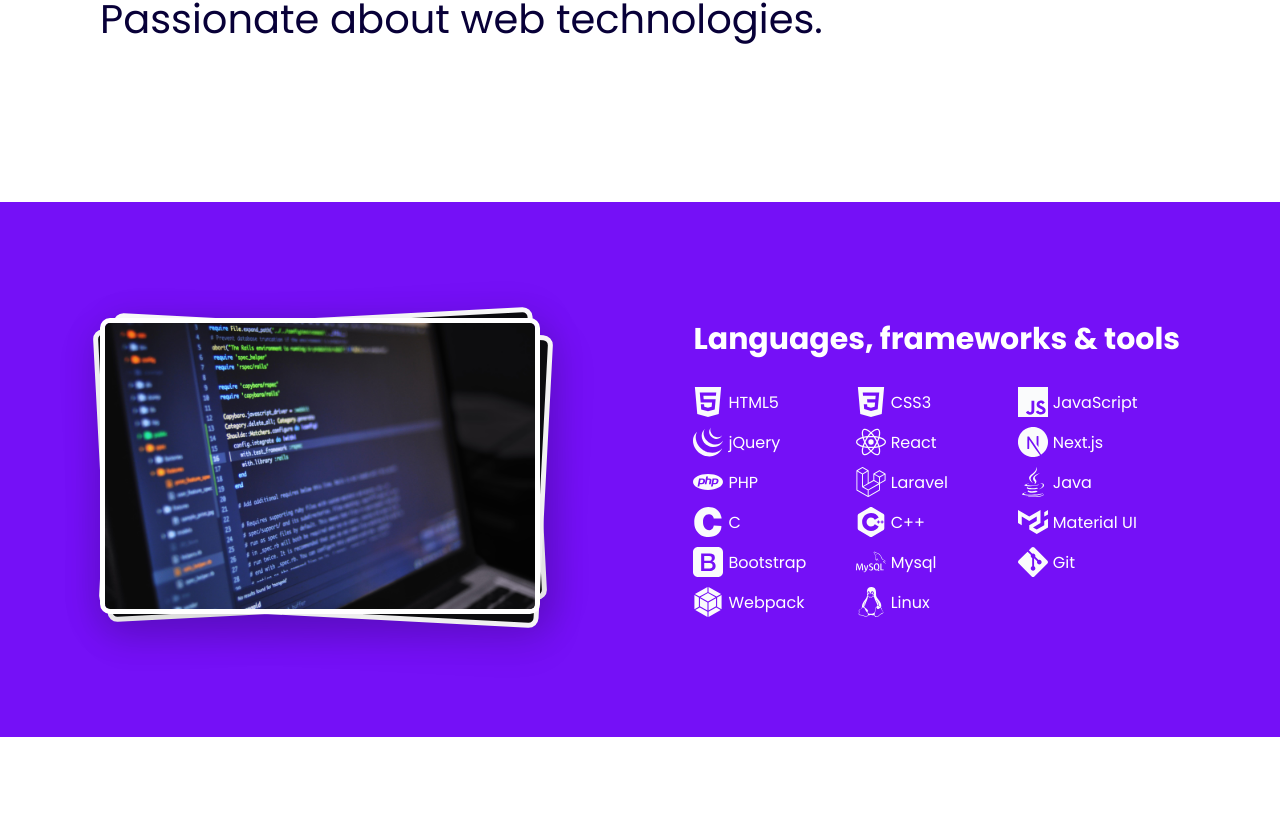
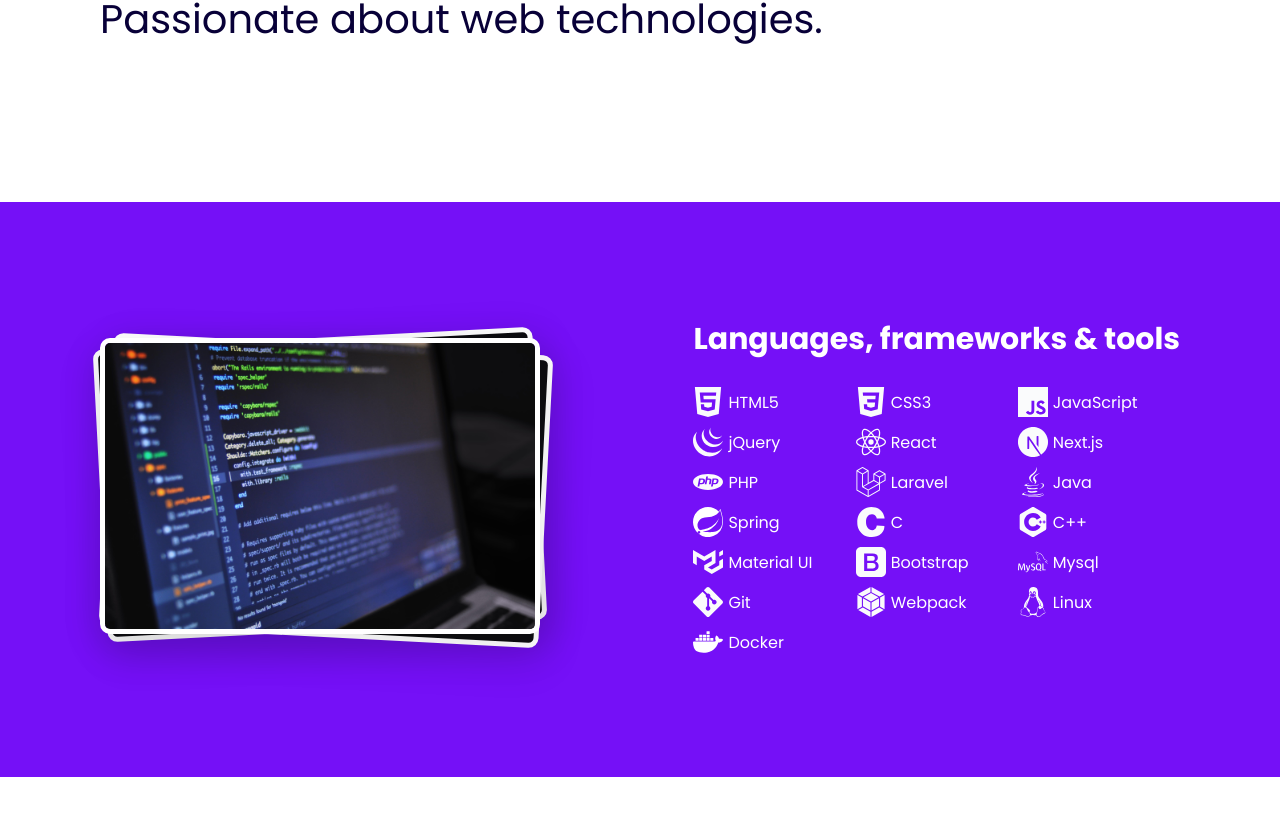
Before and after one commit to cedreams/portfolio, a Next.js app: page / in a window 1280 px wide. Shown: the part 328-1144 px from the top of the page. Built offline with nearby package versions, Linux system fonts and the light colour scheme.

Commit message:
feat: add 2 new skill

```diff
--- a/src/components/Skills.tsx
+++ b/src/components/Skills.tsx
@@ -26,6 +26,7 @@ export default function Skills() {
                         <li ><img alt="php" src="assets/images/icons/php.svg"/><span className="label">PHP</span></li>
                         <li ><img alt="laravel" src="assets/images/icons/laravel.svg"/><span className="label">Laravel</span></li>
                         <li ><img alt="java" src="assets/images/icons/java.svg"/><span className="label">Java</span></li>
+                        <li ><img alt="spring" src="assets/images/icons/spring.svg"/><span className="label">Spring</span></li>
                         <li ><img alt="c" src="assets/images/icons/c.svg"/><span className="label">C</span></li>
                         <li ><img alt="c++" src="assets/images/icons/cplusplus.svg"/><span className="label">C++</span></li>
                         <li ><img alt="material ui" src="assets/images/icons/material-ui.svg"/><span className="label">Material UI</span></li>
@@ -34,6 +35,7 @@ export default function Skills() {
                         <li ><img alt="git" src="assets/images/icons/git.svg"/><span className="label">Git</span></li>
                         <li ><img alt="webpack" src="assets/images/icons/webpack.svg"/><span className="label">Webpack</span></li>
                         <li ><img alt="linux" src="assets/images/icons/linux.svg"/><span className="label">Linux</span></li>
+                        <li ><img alt="docker" src="assets/images/icons/docker.svg"/><span className="label">Docker</span></li>
                     </Fade>
                     </ul>
                 </div>
```
Also changed, not shown: public/assets/images/icons/docker.svg (added), public/assets/images/icons/spring.svg (added).
